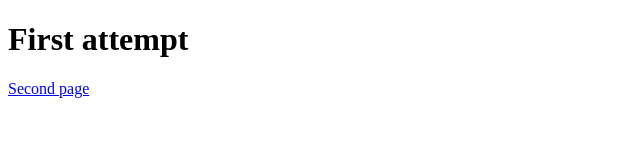
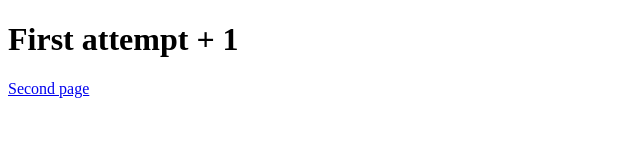
Before and after one commit to gabrielemeloncelli/gabrielemeloncelli.github.io, a plain HTML site: page index.html in a window 1280 px wide. Shown: the full height of the page, 0-640 px from the left. Drawn offline with Linux system fonts and the light colour scheme.

Commit message:
Update index.html

```diff
--- a/index.html
+++ b/index.html
@@ -4,7 +4,7 @@
     <title>First attempt</title>
   </head>
   <body>
-    <h1>First attempt</h1>
+    <h1>First attempt + 1</h1>
     <a href="second.html">Second page</a>
   </body>
 </html>
```
